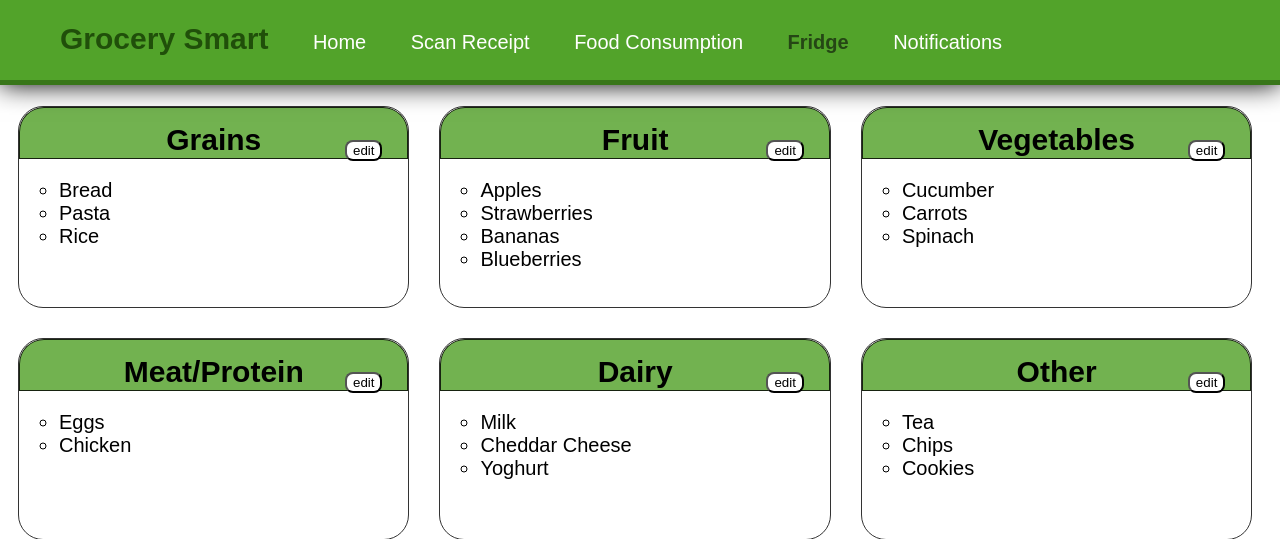
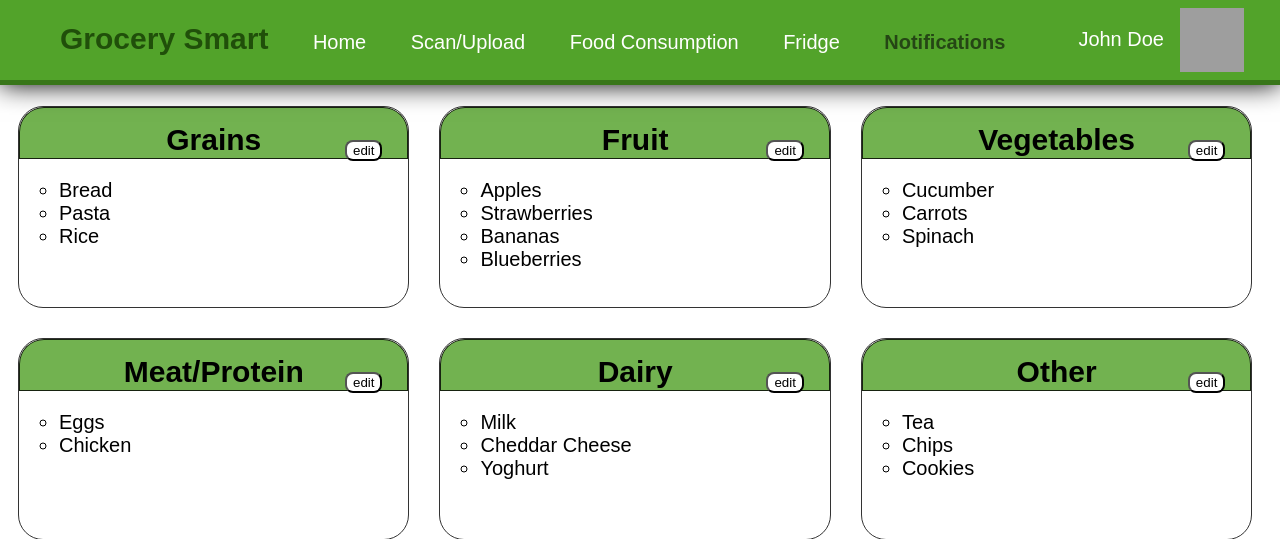
Before and after one commit to erinmacfarlane99/CISC325-GrocerySmart, a Flask app: page /fridge in a window 1280 px wide. Shown: the top 539 px of the page. Run offline with Flask 2, Linux system fonts and the light colour scheme; grey boxes are pictures that could not be loaded.

Commit message:
Update fridge.html
updated header

```diff
--- a/grocerySmart/templates/fridge.html
+++ b/grocerySmart/templates/fridge.html
@@ -121,15 +121,18 @@
     </style>
 </head>
 <body>
-	 <header>
+	  <header>
+        <!-- navbar -->
         <nav>
             <ul>
                 <li><p>Grocery Smart</p></li>
-                <li><a href="/">Home</a></li>
-                <li><a href="scan">Scan Receipt</a></li>
+                <li><a href="home">Home</a></li>
+                <li><a href="scan">Scan/Upload</a></li>
                 <li><a href="foodConsumption">Food Consumption</a></li>
-                <li><a id="activePage" href="#fridge">Fridge</a></li>
-                <li><a href="notifications">Notifications</a></li>
+                <li><a href="fridge">Fridge</a></li>
+                <li><a id="activePage" href="notifications">Notifications</a></li>
+                <li style=" padding-top:0; position:absolute; top:0.5em; right:6em;"><a href="profile">John Doe</a></li>
+                <li style=" padding-top:0; margin-top:0px; padding-bottom:1em; position: absolute; top:0.5em; right:1em;"><img style="height:4em; width: 4em; " src="https://cdn4.iconfinder.com/data/icons/avatar-circle-1-1/72/39-512.png"></li>
             </ul>
         </nav>
     </header>
```
